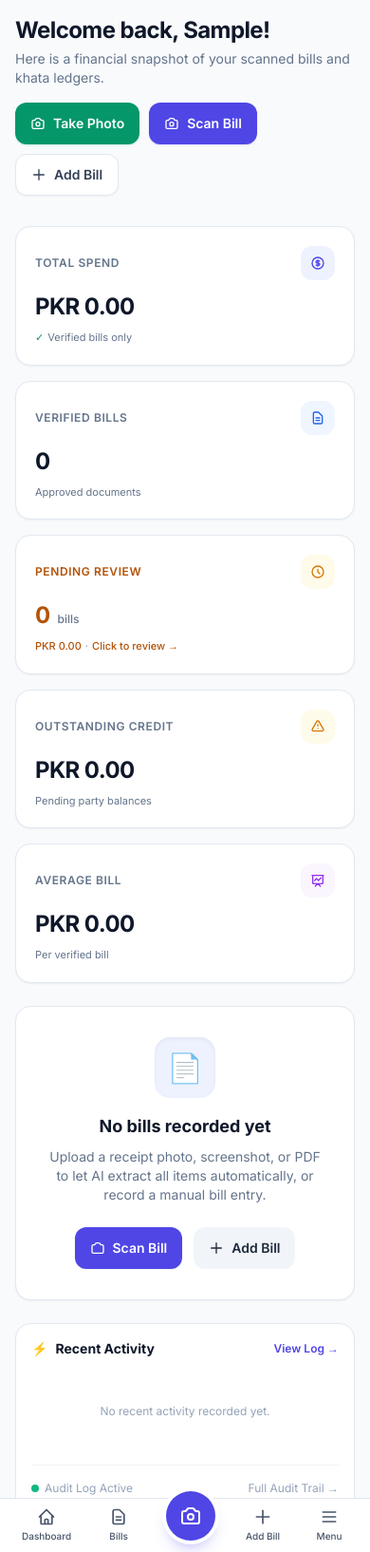
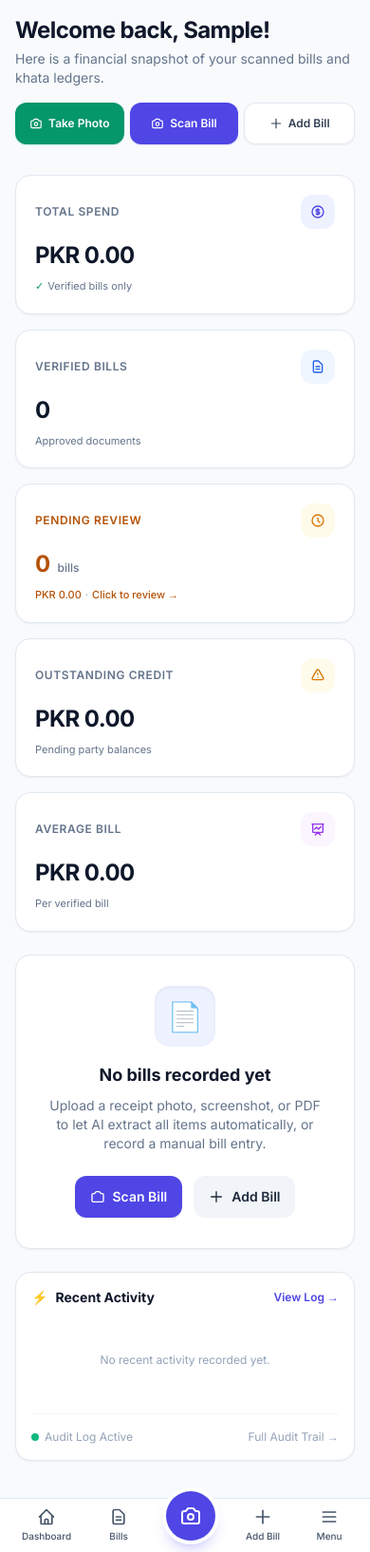
Before and after one commit to asif2641/aibillingpython, a Django app: page /en/ in a window 390 px wide. Shown: the part 64-1698 px from the top of the page at 95% size. Run offline with Django 4.2, Linux system fonts and the light colour scheme; the visitor is signed in with stand-in values (Sample User, id 1); data comes from the database, SQL or seed files in the repository; data that the repository does not hold is empty; some libraries are stand-ins or nearby versions.

Commit message:
feat(dashboard): align 3 quick-action buttons in single centered row on mobile 360px and above

```diff
--- a/templates/dashboard/index.html
+++ b/templates/dashboard/index.html
@@ -22,25 +22,26 @@
                         {% endif %}
                     </p>
                 </div>
-                <div class="flex flex-wrap items-center gap-2.5">
+                <div class="flex items-center justify-center sm:justify-end gap-1.5 sm:gap-2.5 w-full sm:w-auto">
                     <!-- Direct Mobile Camera Shortcut -->
-                    <a href="{% url 'scanning:upload' %}?camera=1" class="inline-flex items-center gap-2 px-4 py-2.5 min-h-[44px] bg-emerald-600 hover:bg-emerald-700 active:bg-emerald-800 text-white rounded-xl text-sm font-semibold shadow-sm shadow-emerald-500/20 transition-all focus:outline-none focus:ring-2 focus:ring-offset-2 focus:ring-emerald-500 sm:hidden">
-                        <svg class="w-4 h-4" fill="none" stroke="currentColor" viewBox="0 0 24 24"><path stroke-linecap="round" stroke-linejoin="round" stroke-width="2" d="M3 9a2 2 0 012-2h.93a2 2 0 001.664-.89l.812-1.22A2 2 0 0110.07 4h3.86a2 2 0 011.664.89l.812 1.22A2 2 0 0018.07 7H19a2 2 0 012 2v9a2 2 0 01-2 2H5a2 2 0 01-2-2V9z"/><path stroke-linecap="round" stroke-linejoin="round" stroke-width="2" d="M15 13a3 3 0 11-6 0 3 3 0 016 0z"/></svg>
-                        <span>
+                    <a href="{% url 'scanning:upload' %}?camera=1" class="flex-1 sm:flex-initial inline-flex items-center justify-center gap-1.5 sm:gap-2 px-2 sm:px-4 py-2.5 min-h-[44px] min-w-0 bg-emerald-600 hover:bg-emerald-700 active:bg-emerald-800 text-white rounded-xl text-xs sm:text-sm font-semibold shadow-sm shadow-emerald-500/20 transition-all focus:outline-none focus:ring-2 focus:ring-offset-2 focus:ring-emerald-500 whitespace-nowrap">
+                        <svg class="w-3.5 h-3.5 sm:w-4 sm:h-4 shrink-0" fill="none" stroke="currentColor" viewBox="0 0 24 24"><path stroke-linecap="round" stroke-linejoin="round" stroke-width="2" d="M3 9a2 2 0 012-2h.93a2 2 0 001.664-.89l.812-1.22A2 2 0 0110.07 4h3.86a2 2 0 011.664.89l.812 1.22A2 2 0 0018.07 7H19a2 2 0 012 2v9a2 2 0 01-2 2H5a2 2 0 01-2-2V9z"/><path stroke-linecap="round" stroke-linejoin="round" stroke-width="2" d="M15 13a3 3 0 11-6 0 3 3 0 016 0z"/></svg>
+                        <span class="truncate">
                             {% if request.LANGUAGE_CODE == 'ur' %}
-                            کیمرہ سے تصویر لیں
+                            <span class="sm:hidden">تصویر لیں</span>
+                            <span class="hidden sm:inline">کیمرہ سے تصویر لیں</span>
                             {% else %}
                             {% trans "Take Photo" %}
                             {% endif %}
                         </span>
                     </a>
-                    <a href="{% url 'scanning:upload' %}" class="inline-flex items-center gap-2 px-4 py-2.5 min-h-[44px] bg-primary-600 hover:bg-primary-700 text-white rounded-xl text-sm font-semibold shadow-sm shadow-primary-500/20 transition-all focus:outline-none focus:ring-2 focus:ring-offset-2 focus:ring-primary-500">
-                        <svg class="w-4 h-4" fill="none" stroke="currentColor" viewBox="0 0 24 24"><path stroke-linecap="round" stroke-linejoin="round" stroke-width="2" d="M3 9a2 2 0 012-2h.93a2 2 0 001.664-.89l.812-1.22A2 2 0 0110.07 4h3.86a2 2 0 011.664.89l.812 1.22A2 2 0 0018.07 7H19a2 2 0 012 2v9a2 2 0 01-2 2H5a2 2 0 01-2-2V9z"/><path stroke-linecap="round" stroke-linejoin="round" stroke-width="2" d="M15 13a3 3 0 11-6 0 3 3 0 016 0z"/></svg>
-                        <span>{% trans "Scan Bill" %}</span>
+                    <a href="{% url 'scanning:upload' %}" class="flex-1 sm:flex-initial inline-flex items-center justify-center gap-1.5 sm:gap-2 px-2 sm:px-4 py-2.5 min-h-[44px] min-w-0 bg-primary-600 hover:bg-primary-700 text-white rounded-xl text-xs sm:text-sm font-semibold shadow-sm shadow-primary-500/20 transition-all focus:outline-none focus:ring-2 focus:ring-offset-2 focus:ring-primary-500 whitespace-nowrap">
+                        <svg class="w-3.5 h-3.5 sm:w-4 sm:h-4 shrink-0" fill="none" stroke="currentColor" viewBox="0 0 24 24"><path stroke-linecap="round" stroke-linejoin="round" stroke-width="2" d="M3 9a2 2 0 012-2h.93a2 2 0 001.664-.89l.812-1.22A2 2 0 0110.07 4h3.86a2 2 0 011.664.89l.812 1.22A2 2 0 0018.07 7H19a2 2 0 012 2v9a2 2 0 01-2 2H5a2 2 0 01-2-2V9z"/><path stroke-linecap="round" stroke-linejoin="round" stroke-width="2" d="M15 13a3 3 0 11-6 0 3 3 0 016 0z"/></svg>
+                        <span class="truncate">{% trans "Scan Bill" %}</span>
                     </a>
-                    <a href="{% url 'bills:bill_add' %}" class="inline-flex items-center gap-2 px-4 py-2.5 min-h-[44px] bg-white dark:bg-slate-800 hover:bg-slate-50 dark:hover:bg-slate-700/60 text-slate-700 dark:text-slate-200 border border-slate-200 dark:border-slate-700 rounded-xl text-sm font-semibold shadow-sm transition-all focus:outline-none focus:ring-2 focus:ring-offset-2 focus:ring-primary-500">
-                        <svg class="w-4 h-4" fill="none" stroke="currentColor" viewBox="0 0 24 24"><path stroke-linecap="round" stroke-linejoin="round" stroke-width="2" d="M12 4v16m8-8H4"/></svg>
-                        <span>{% trans "Add Bill" %}</span>
+                    <a href="{% url 'bills:bill_add' %}" class="flex-1 sm:flex-initial inline-flex items-center justify-center gap-1.5 sm:gap-2 px-2 sm:px-4 py-2.5 min-h-[44px] min-w-0 bg-white dark:bg-slate-800 hover:bg-slate-50 dark:hover:bg-slate-700/60 text-slate-700 dark:text-slate-200 border border-slate-200 dark:border-slate-700 rounded-xl text-xs sm:text-sm font-semibold shadow-sm transition-all focus:outline-none focus:ring-2 focus:ring-offset-2 focus:ring-primary-500 whitespace-nowrap">
+                        <svg class="w-3.5 h-3.5 sm:w-4 sm:h-4 shrink-0" fill="none" stroke="currentColor" viewBox="0 0 24 24"><path stroke-linecap="round" stroke-linejoin="round" stroke-width="2" d="M12 4v16m8-8H4"/></svg>
+                        <span class="truncate">{% trans "Add Bill" %}</span>
                     </a>
                 </div>
             </div>
```
Also changed, not shown: tests/test_dashboard.py (+33 -0 lines).
